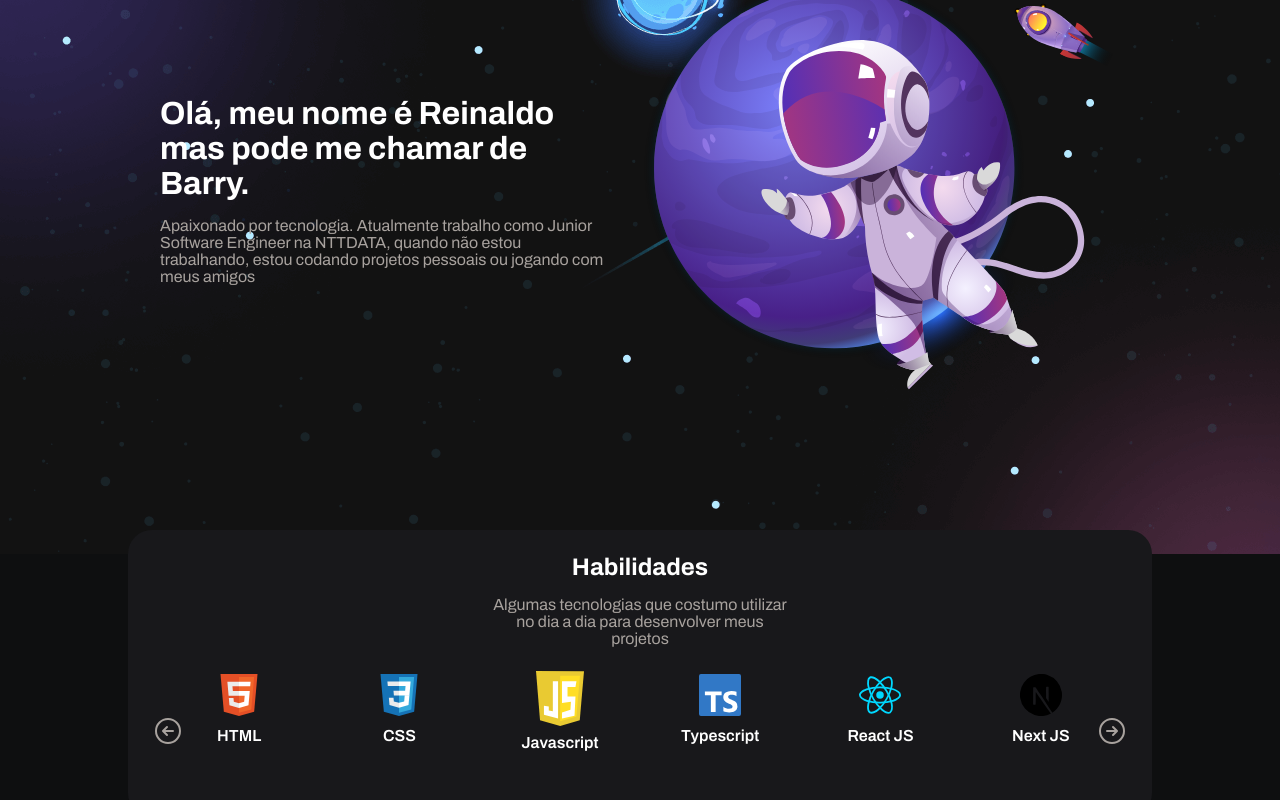
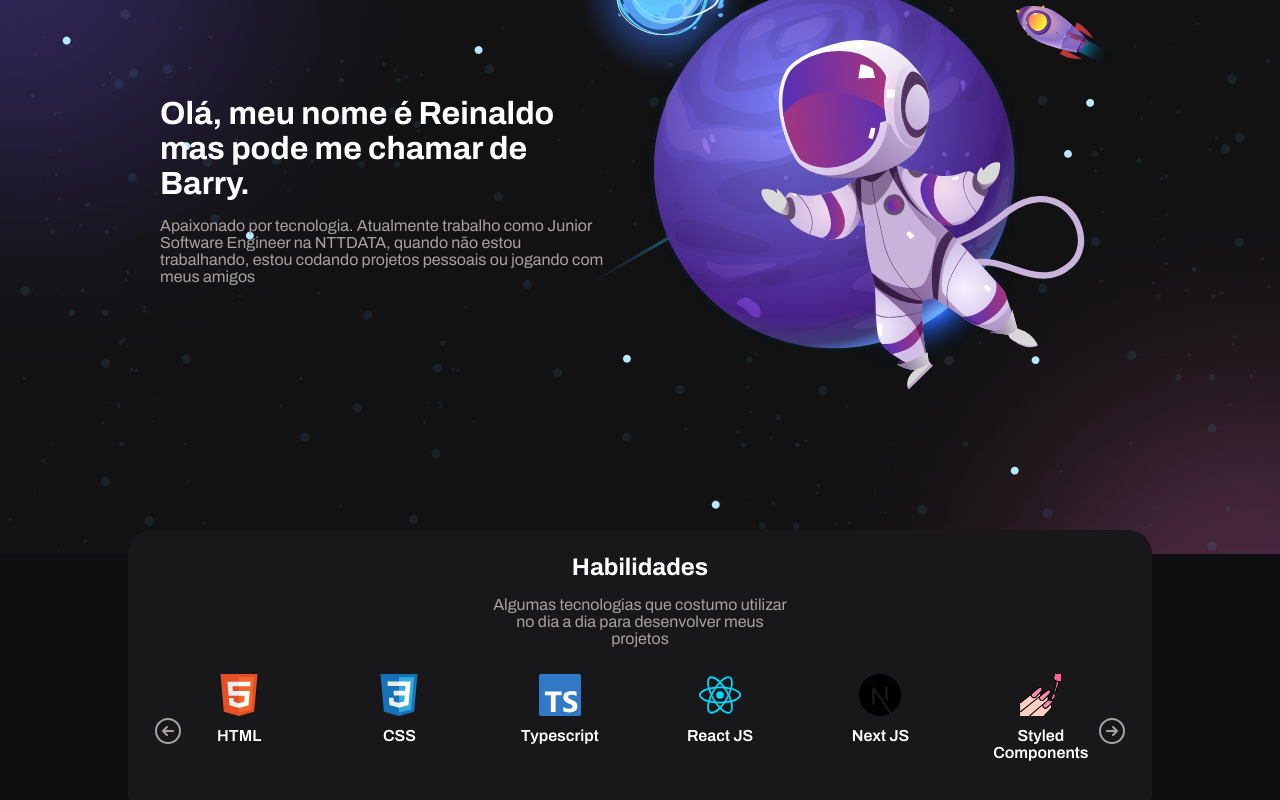
Before and after one commit to ReinaldoCS/my-portfolio, a React (Vite) app: page / in a window 1280 px wide. Shown: the part 246-1046 px from the top of the page. Built offline with nearby package versions, Linux system fonts and the light colour scheme.

Commit message:
fix: loop carrossel

```diff
--- a/src/components/Skills/Carrossel/imports.ts
+++ b/src/components/Skills/Carrossel/imports.ts
@@ -29,11 +29,11 @@ export const slidesInformation: { id: number; img: string; title: string }[] = [
     img: cssImg,
     title: 'CSS',
   },
-  {
-    id: 3,
-    img: javascriptImg,
-    title: 'Javascript',
-  },
+  // {
+  //   id: 3,
+  //   img: javascriptImg,
+  //   title: 'Javascript',
+  // },
   {
     id: 4,
     img: typescriptImg,
--- a/src/components/Skills/Carrossel/index.tsx
+++ b/src/components/Skills/Carrossel/index.tsx
@@ -14,6 +14,7 @@ export function Carrossel() {
       <div>
         <Arrow className="swiper-button-prev" isLeft />
         <Swiper
+          loop
           spaceBetween={50}
           slidesPerView={1}
           navigation={{
```
